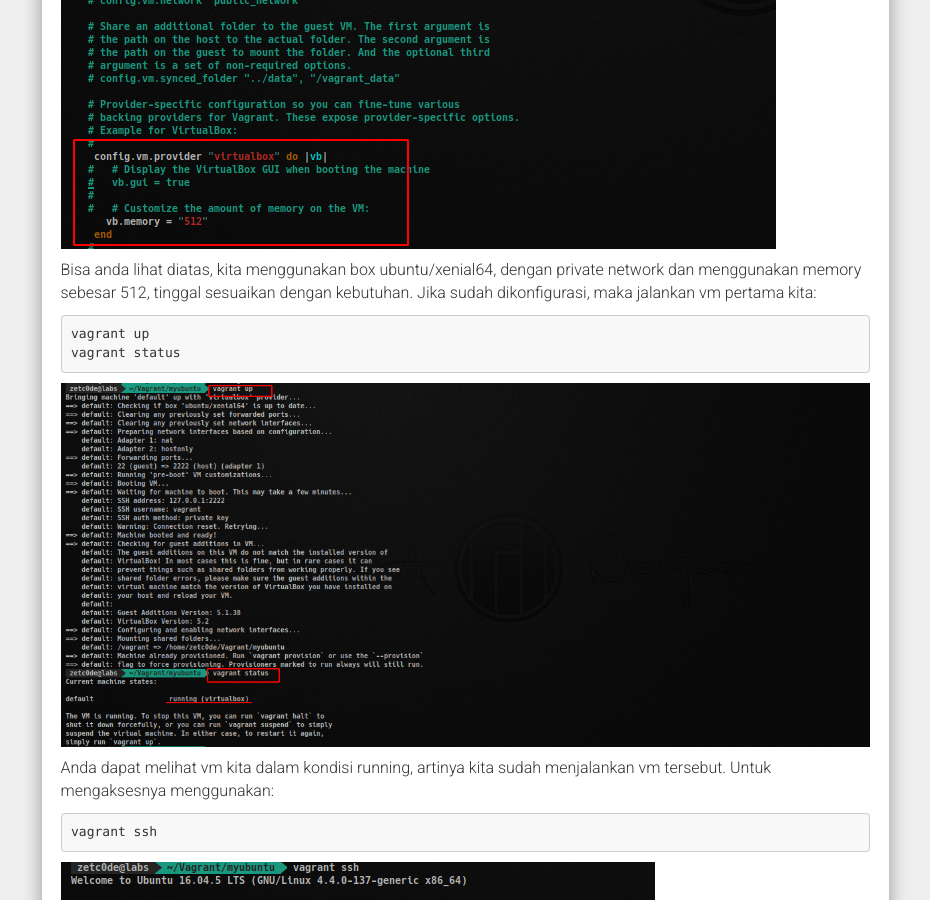
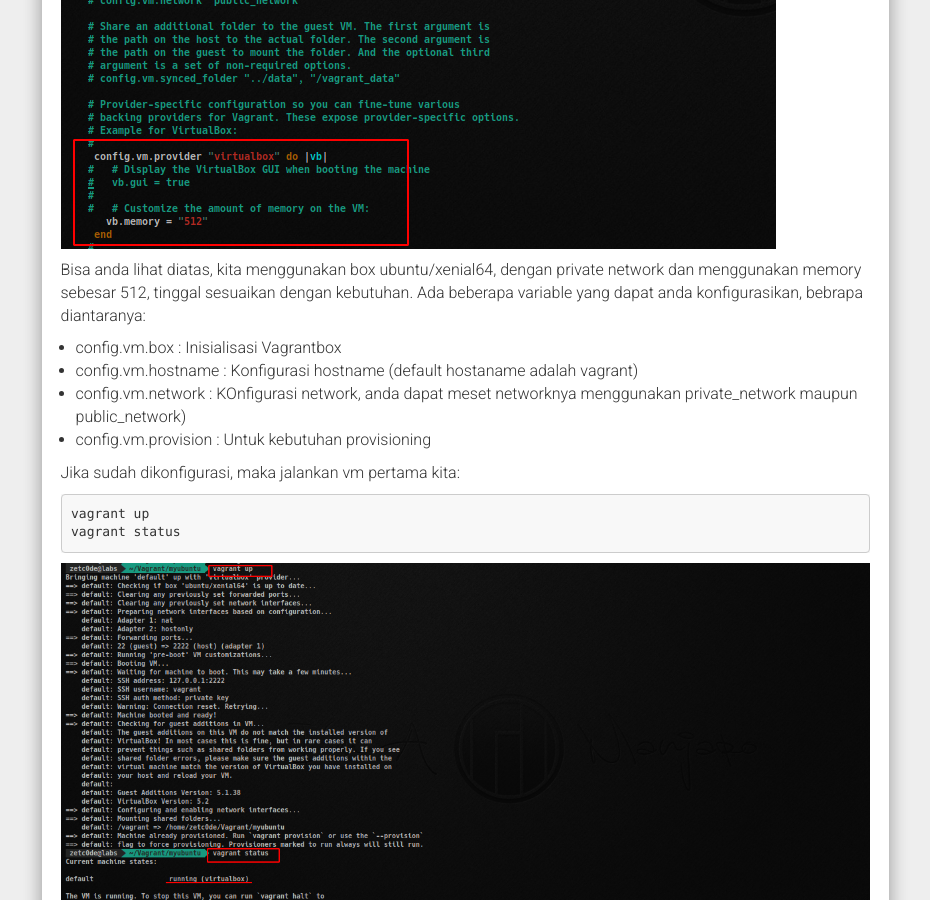
Before and after one commit to zetc0de/zetc0de.github.io, a Jekyll site: the page built from _posts/2018-05-25-Instalasi-dan-konfigurasi-vagrant.md, in a window 1280 px wide and 900 px high, scrolled down 1896 px. Shown: the whole window, without its empty margins (321-1251 px from the left). Built offline with Jekyll 4.4.1, drawn with Linux system fonts in a browser that asks for light colours; nearby versions of some CDN libraries; comment, search, counter and statistics services are not loaded.

Commit message:
Vagrant-01

````diff
--- a/_posts/2018-05-25-Instalasi-dan-konfigurasi-vagrant.md
+++ b/_posts/2018-05-25-Instalasi-dan-konfigurasi-vagrant.md
@@ -36,7 +36,15 @@ Dengan perintah diatas, maka akan membuat vagrantfile, dengan vagrantfile terseb
 
 ![https://github.com/zetc0de/zetc0de.github.io/blob/master/assets/images/Vagrant-01/konf.png?raw=true](https://github.com/zetc0de/zetc0de.github.io/blob/master/assets/images/Vagrant-01/konf.png?raw=true)
 
-Bisa anda lihat diatas, kita menggunakan box ubuntu/xenial64, dengan private network dan menggunakan memory sebesar 512, tinggal sesuaikan dengan kebutuhan. Jika sudah dikonfigurasi, maka jalankan vm pertama kita:
+Bisa anda lihat diatas, kita menggunakan box ubuntu/xenial64, dengan private network dan menggunakan memory sebesar 512, tinggal sesuaikan dengan kebutuhan. Ada beberapa variable yang dapat anda konfigurasikan, bebrapa diantaranya:
+
+- config.vm.box : Inisialisasi Vagrantbox
+- config.vm.hostname : Konfigurasi hostname (default hostaname adalah vagrant)
+- config.vm.network : KOnfigurasi network, anda dapat meset networknya menggunakan private_network maupun public_network)
+- config.vm.provision : Untuk kebutuhan provisioning
+
+
+Jika sudah dikonfigurasi, maka jalankan vm pertama kita:
 ```
 vagrant up
 vagrant status
````
